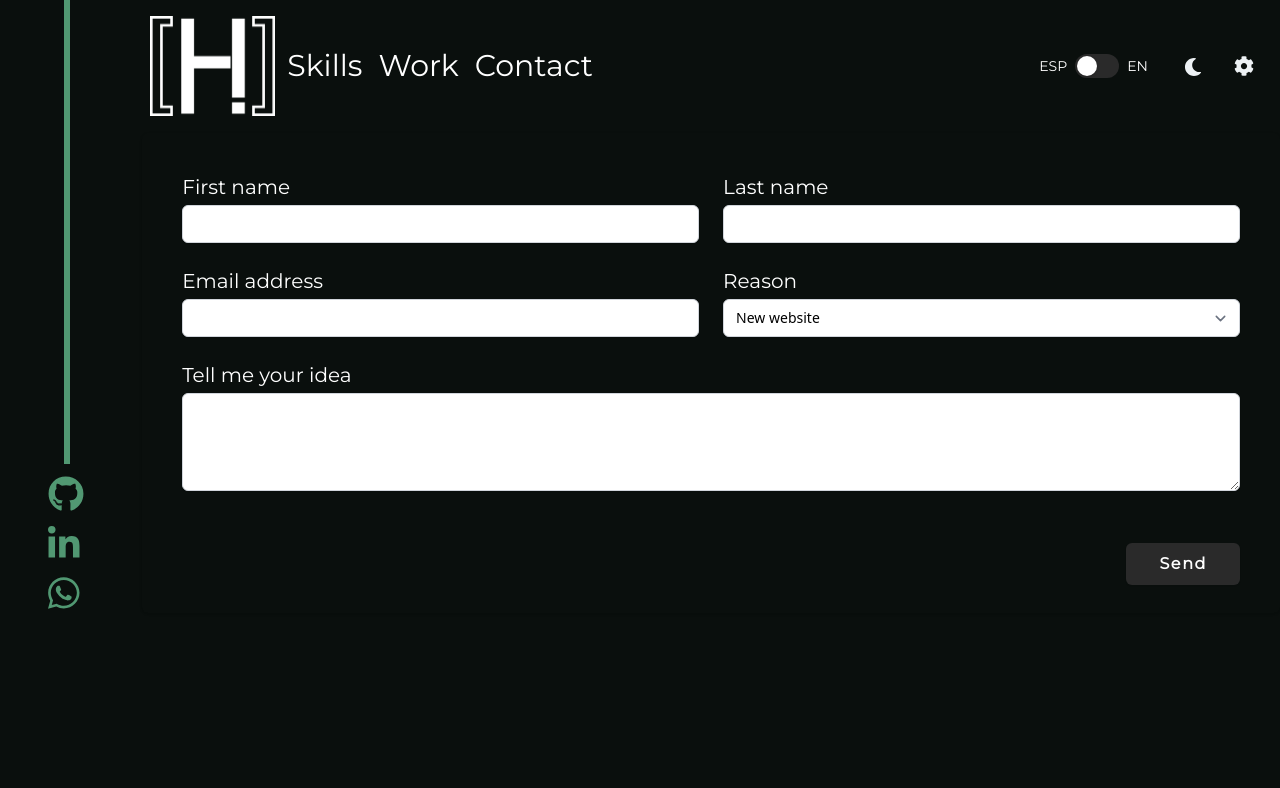
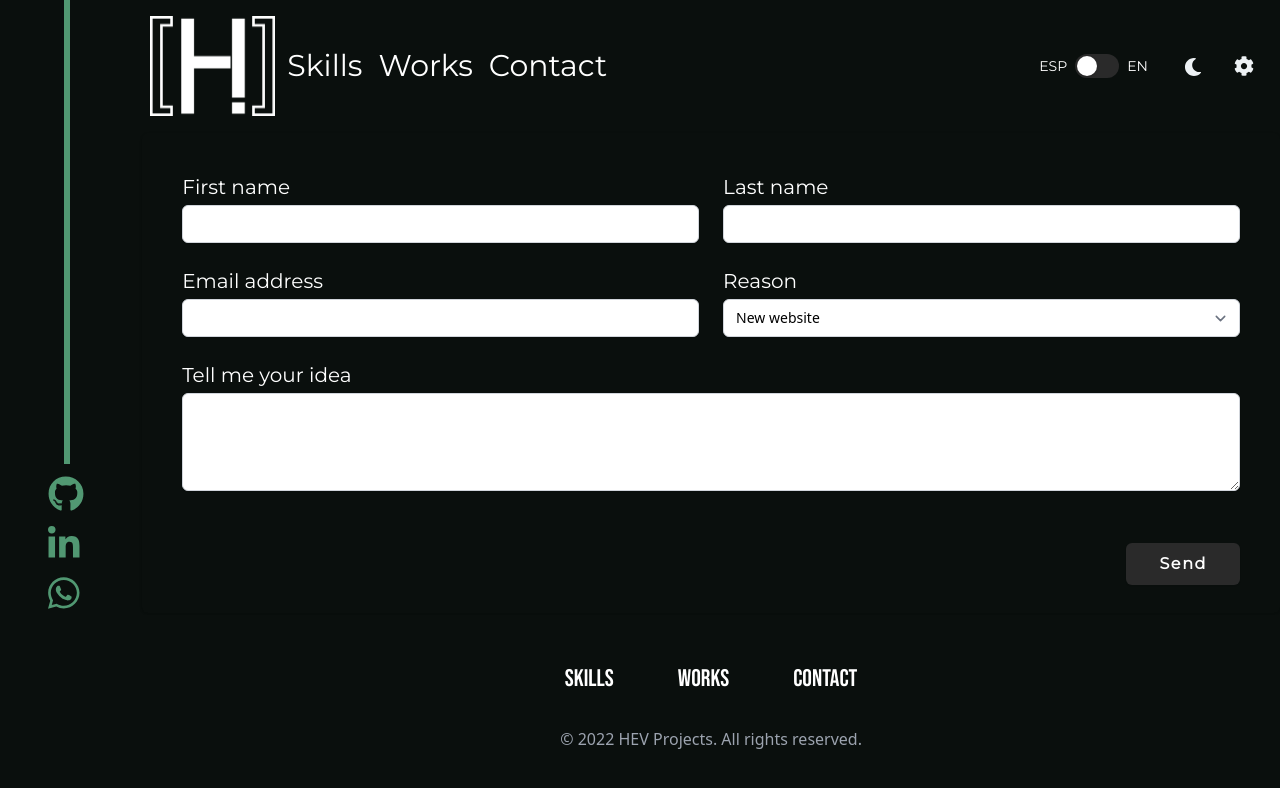
Before and after one commit to HacheEV/main-portfolio, a Next.js app: page /contact in a window 1280 px wide. Shown: the top 788 px of the page. Built offline with nearby package versions, Linux system fonts and the light colour scheme.

Commit message:
feat: links on page

```diff
--- a/components/contact.tsx
+++ b/components/contact.tsx
@@ -1,4 +1,5 @@
 import {Navbar} from "./navbar";
+import Link from "next/link";
 
 export const Contact = () => {
     return (
@@ -15,7 +16,9 @@ export const Contact = () => {
                 <div className="absolute z-20 top-0 right-0 bg-dark-third w-[35%] h-[65%] rounded-md translate-x-7 shadow-md shadow-accent-green lg:translate-x-0">
                     <div className="relative w-full h-full">
                         <button className="absolute bottom-6 left-6 rounded-lg bg-dark-primary font-Montserrat text-1xl text-white font-bold tracking-[0.15em] w-36 h-10 shadow-sm shadow-white">
-                            Contact
+                            <Link href="/contact">
+                                <a> Contact</a>
+                            </Link>
                         </button>
                     </div>
                 </div>
@@ -28,7 +31,9 @@ export const Contact = () => {
                 </div>
                 <div className="flex justify-center">
                     <button className="rounded-lg bg-dark-primary font-Montserrat text-2xl text-white font-bold tracking-[0.15em] w-44 h-14 mt-4 shadow-sm shadow-white">
-                        Contact
+                        <Link href="/contact">
+                            <a> Contact</a>
+                        </Link>
                     </button>
 
                 </div>
--- a/components/footer.tsx
+++ b/components/footer.tsx
@@ -1,20 +1,28 @@
 import {Navbar} from "./navbar";
+import {useRouter} from "next/router";
+import Link from "next/link";
 
 export const Footer = () => {
+    const router = useRouter()
+    const path = router.pathname
+
     return (
         <footer className="bg-dark-primary">
             <div className="max-w-7xl mx-auto py-12 px-4 overflow-hidden sm:px-6 lg:px-8">
                 <nav className="-mx-5 -my-2 flex flex-wrap justify-center" aria-label="Footer">
                     <div className="px-5 py-2">
-                        <a href="#skills" className="font-Bebas text-white text-2xl mx-8 hover:text-gray-500">
+                        <a href={path == "/" ? "#skills" : "/#skills"} className="font-Bebas text-white text-2xl mx-8 hover:text-gray-500">
                             Skills
                         </a>
-                        <a href="#works"  className="font-Bebas text-white text-2xl mx-8 hover:text-gray-500">
+                        <a href={path == "/" ? "#works" : "/#works"}  className="font-Bebas text-white text-2xl mx-8 hover:text-gray-500">
                             Works
                         </a>
-                        <a href="#"  className="font-Bebas text-white text-2xl mx-8 hover:text-gray-500">
-                            Contact
-                        </a>
+                        <Link href="/contact">
+                            <a className="font-Bebas text-white text-2xl mx-8 hover:text-gray-500">
+                                Contact
+                            </a>
+                        </Link>
+
                     </div>
                 </nav>
                 <p className="mt-8 text-center text-base text-gray-400">&copy; 2022 HEV Projects. All rights reserved.</p>
--- a/components/navbar.tsx
+++ b/components/navbar.tsx
@@ -10,6 +10,8 @@ import {faTimes} from '@fortawesome/free-solid-svg-icons'
 import {faBars} from '@fortawesome/free-solid-svg-icons'
 import {Fragment} from 'react'
 import {Popover, Transition} from '@headlessui/react'
+import Link from 'next/link';
+import {useRouter} from "next/router";
 
 
 enum Color {
@@ -25,11 +27,14 @@ enum Language {
 }
 
 export const Navbar = () => {
+    const router = useRouter()
     const [enabled, setEnabled] = useState<boolean>(false)
     const [menu, setMenu] = useState<boolean>(false)
     const [dark, setDark] = useState<boolean>(true)
     const [open, setOpen] = useState<boolean>(false)
     const [color, setColor] = useState<Color>(Color.GREEN)
+
+    const path = router.pathname
 
     const handleDark = () => {
         if (dark) {
@@ -58,13 +63,16 @@ export const Navbar = () => {
                 </div>
                 <div className="hidden md:flex inline">
                     <div className="mt-10 mr-4 py-2 h-14 navbar-link ">
-                        <a href="#skills"> Skills</a>
+                        <a href={path == "/" ? "#skills" : "/#skills"}> Skills</a>
                     </div>
                     <div className="mt-10 mr-4 py-2 h-14 navbar-link">
-                        <a href="#"> Work</a>
+                        <a href={path == "/" ? "#works" : "/#works"}> Works</a>
                     </div>
                     <div className="mt-10 mr-4 py-2 h-14 navbar-link ">
-                        <a href="#"> Contact</a>
+                        <Link href="/contact">
+                            <a> Contact</a>
+                        </Link>
+
                     </div>
                 </div>
                 {/* RESPONSIVE MENU */}
@@ -77,13 +85,15 @@ export const Navbar = () => {
                             <div
                                 className="relative flex flex-col content-center bg-dark-secondary h-[20.25rem] px-5 py-6 gap-2">
                                 <div className="py-2 h-14 navbar-link ">
-                                    <a href="#skills"> Skills</a>
+                                    <a href={path == "/" ? "#skills" : "/#skills"}> Skills</a>
                                 </div>
                                 <div className="mt-10 mr-4 py-2 h-14 navbar-link">
-                                    <a href="#"> Work</a>
+                                    <a href={path == "/" ? "#works" : "/#works"}> Works</a>
                                 </div>
                                 <div className="mt-10 mr-4 py-2 h-14 navbar-link ">
-                                    <a href="#"> Contact</a>
+                                    <Link href="/contact">
+                                        <a> Contact</a>
+                                    </Link>
                                 </div>
                             </div>
                         </div>
--- a/components/social.tsx
+++ b/components/social.tsx
@@ -8,13 +8,13 @@ export const Social = () => {
     // TODO: CHECK IF FINALLY THE ASIDE NAVBAR IS STICKY
     return (
         <div className="flex flex-col ml-4 md:ml-12">
-            <a href="#" className="mt-3">
+            <a href="https://github.com/HacheEV" className="mt-3" target="_blank" rel="noreferrer">
                 <FontAwesomeIcon className="text-accent-green text-4xl hover:translate-x-2 transition duration-300" icon={faGithub} />
             </a>
-            <a href="#" className="mt-3">
+            <a href="https://www.linkedin.com/in/hector-esquerdo-valverde-8543131a6/" className="mt-3" target="_blank" rel="noreferrer">
                 <FontAwesomeIcon className="text-accent-green text-4xl hover:translate-x-2 transition duration-300" icon={faLinkedinIn} />
             </a>
-            <a href="#" className="mt-3">
+            <a href="https://wa.me/34623176914" className="mt-3" target="_blank" rel="noreferrer">
                 <FontAwesomeIcon className="text-accent-green text-4xl hover:translate-x-2 transition duration-300" icon={faWhatsapp} />
             </a>
         </div>
--- a/pages/contact.tsx
+++ b/pages/contact.tsx
@@ -2,6 +2,7 @@ import {NextPage} from "next";
 import {Navbar} from "../components/navbar";
 import {Social} from "../components/social";
 import React from 'react';
+import {Footer} from "../components/footer";
 
 
 
@@ -109,7 +110,12 @@ const Contact: NextPage = () => {
                         </div>
                     </div>
                 </div>
+                <div className="col-span-9">
+                    <Footer />
+                </div>
+
             </div>
+
         </div>
     )
 }
--- a/pages/index.tsx
+++ b/pages/index.tsx
@@ -9,6 +9,7 @@ import {Footer} from "../components/footer";
 
 
 const Home: NextPage = () => {
+
     return (
         <div className="bg-dark-primary grid grid-cols-9 grid-rows-6 grid-flow-col w-full h-screen overflow-x-hidden">
             <div className="flex flex-col row-span-6 col-span-1 h-screen w-32 z-20">
```
